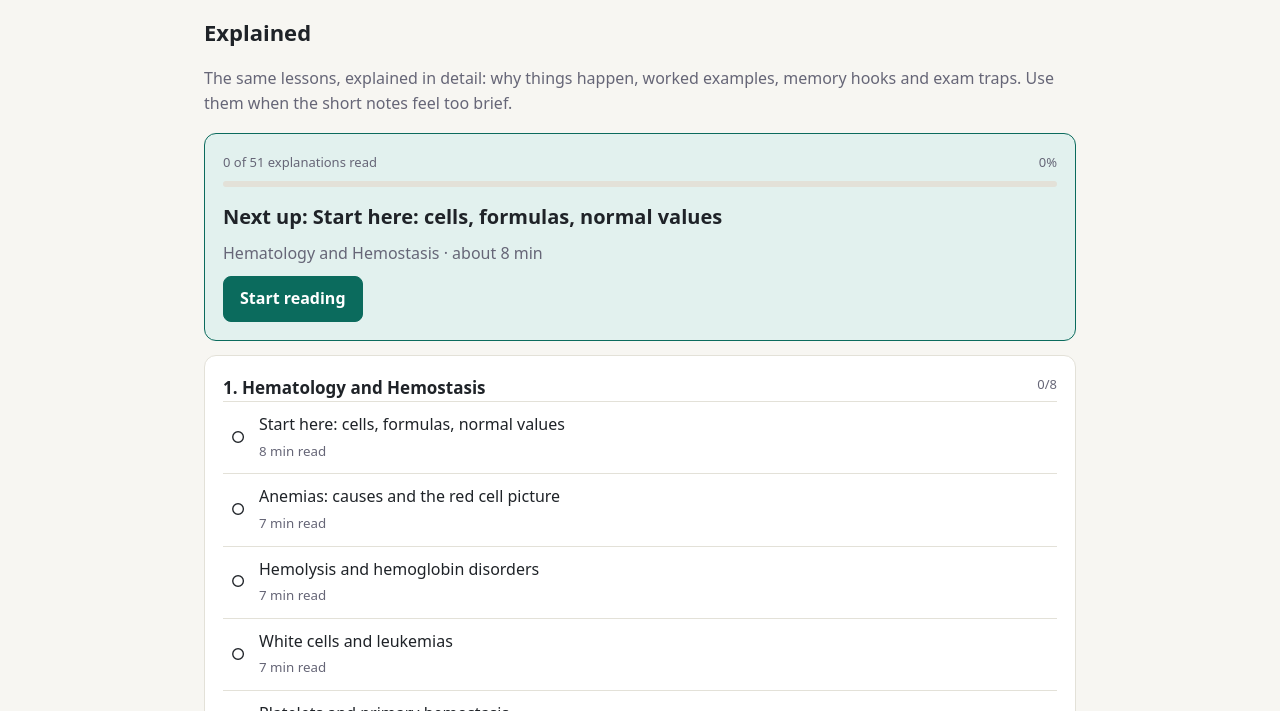
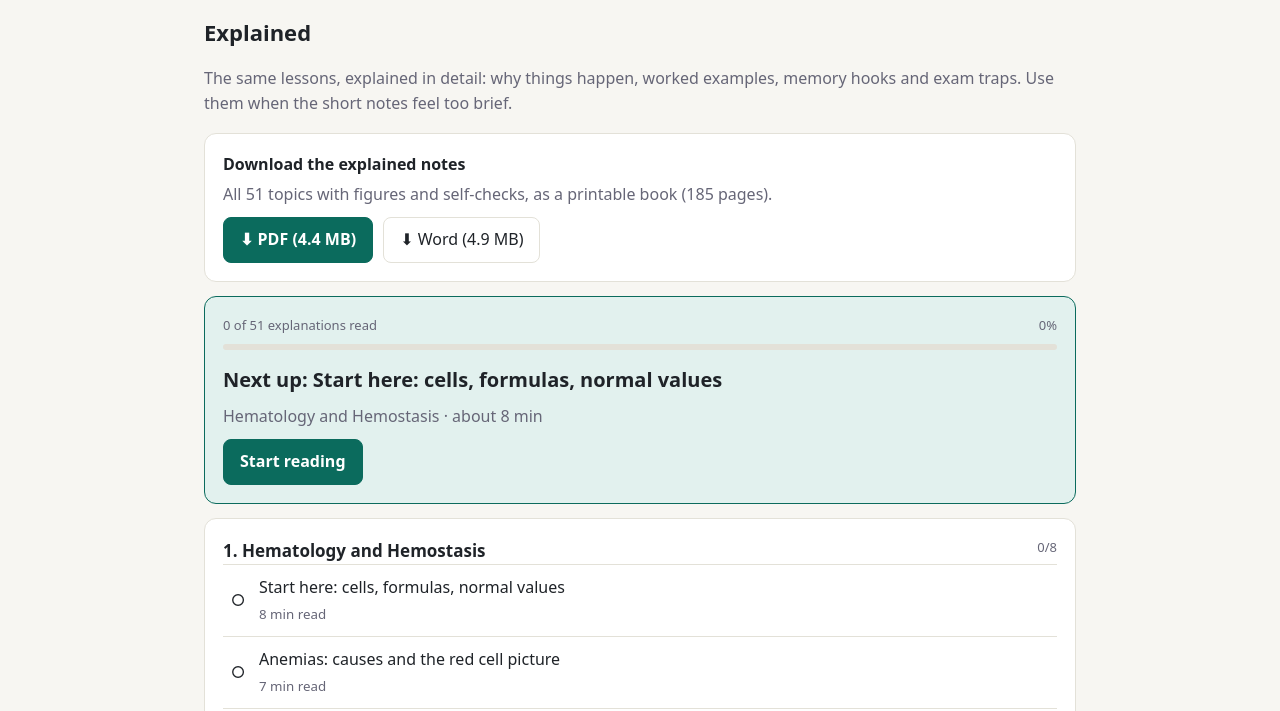
Before and after one commit to Henry-dev-dotcom/ASCPI, a plain HTML site: page ASCPi MLS Study App.html in a window 1280 px wide. Both pictures are taken after a click on the button "Explained". Shown: the part 60-771 px from the top of the page. Drawn offline with Linux system fonts and the light colour scheme.

Commit message:
Add downloadable explained study notes (PDF and Word)
A 185-page book of all 51 explained topics with the original figures,
coloured explanation boxes and self-checks. Download buttons are on the
Explained tab.

Co-Authored-By: Claude Opus 5.5 <noreply@anthropic.com>

```diff
--- a/ASCPi MLS Study App.html
+++ b/ASCPi MLS Study App.html
@@ -70,6 +70,9 @@ button.inst{margin-left:auto;font:inherit;font-size:14px;font-weight:600;border-
 .sheet .card{max-width:440px;width:100%;margin:0;box-shadow:0 10px 40px rgba(0,0,0,.3)}
 .sheet ol{padding-left:22px;margin:8px 0 14px}.sheet li{margin:6px 0}
 @media(min-width:561px){.sheet{align-items:center}}
+a.b.dl{display:inline-block;text-decoration:none;font:inherit;border-radius:8px;border:1px solid var(--line);background:var(--card);color:var(--ink);padding:9px 16px}
+a.b.pri.dl{background:var(--acc);border-color:var(--acc);color:#fff;font-weight:600}
+@media(prefers-color-scheme:dark){a.b.pri.dl{color:#06201b}}
 .xlink{display:flex;gap:12px;align-items:center;margin:12px 0 4px;padding:12px 14px;border:1px solid var(--acc);border-radius:10px;background:var(--accbg);color:var(--ink);text-decoration:none}
 .xlink:hover{filter:brightness(.97)}.xlink .ic{font-size:24px}.xlink small{color:var(--mute)}
 .xp #body{font-size:16.5px;line-height:1.7}.xp .lead{font-size:17.5px;line-height:1.65;margin:14px 0 6px}
@@ -167,6 +170,7 @@ function explainList(){
  if(!ids.length){main.innerHTML='<h1>Explained</h1><div class="card"><p>The detailed explanations could not be loaded. Connect to the internet once and reopen the app.</p></div>';return}
  const rd=ids.filter(l=>S.xread[l.id]).length,next=ids.find(l=>!S.xread[l.id]);
  let h=`<h1>Explained</h1><p class="sub">The same lessons, explained in detail: why things happen, worked examples, memory hooks and exam traps. Use them when the short notes feel too brief.</p>
+ <div class="card"><strong>Download the explained notes</strong><p class="sub" style="margin:4px 0 10px">All 51 topics with figures and self-checks, as a printable book (185 pages).</p><div class="row" style="margin:0"><a class="b pri dl" href="ASCPi%20MLS%20Study%20Notes%20-%20Explained.pdf" download>⬇ PDF (4.4 MB)</a><a class="b dl" href="ASCPi%20MLS%20Study%20Notes%20-%20Explained.docx" download>⬇ Word (4.9 MB)</a></div></div>
  <div class="card hero"><div class="meta"><span>${rd} of ${ids.length} explanations read</span><span>${Math.round(rd/ids.length*100)}%</span></div><div class="bar"><i style="width:${rd/ids.length*100}%"></i></div>
  ${next?`<h2>Next up: ${esc(next.title)}</h2><p class="sub" style="margin:0 0 10px">${esc(SECS[next.sec])} · about ${EX[next.id].min} min</p><button class="b pri" id="nx">Start reading</button>`:'<h2>All explanations read</h2><p class="sub">Test yourself with a mock exam.</p>'}</div>`;
  SECTIONS.forEach((s,si)=>{const ls=ids.filter(l=>l.sec==si);if(!ls.length)return;
```
Also changed, not shown: 2 other files.
